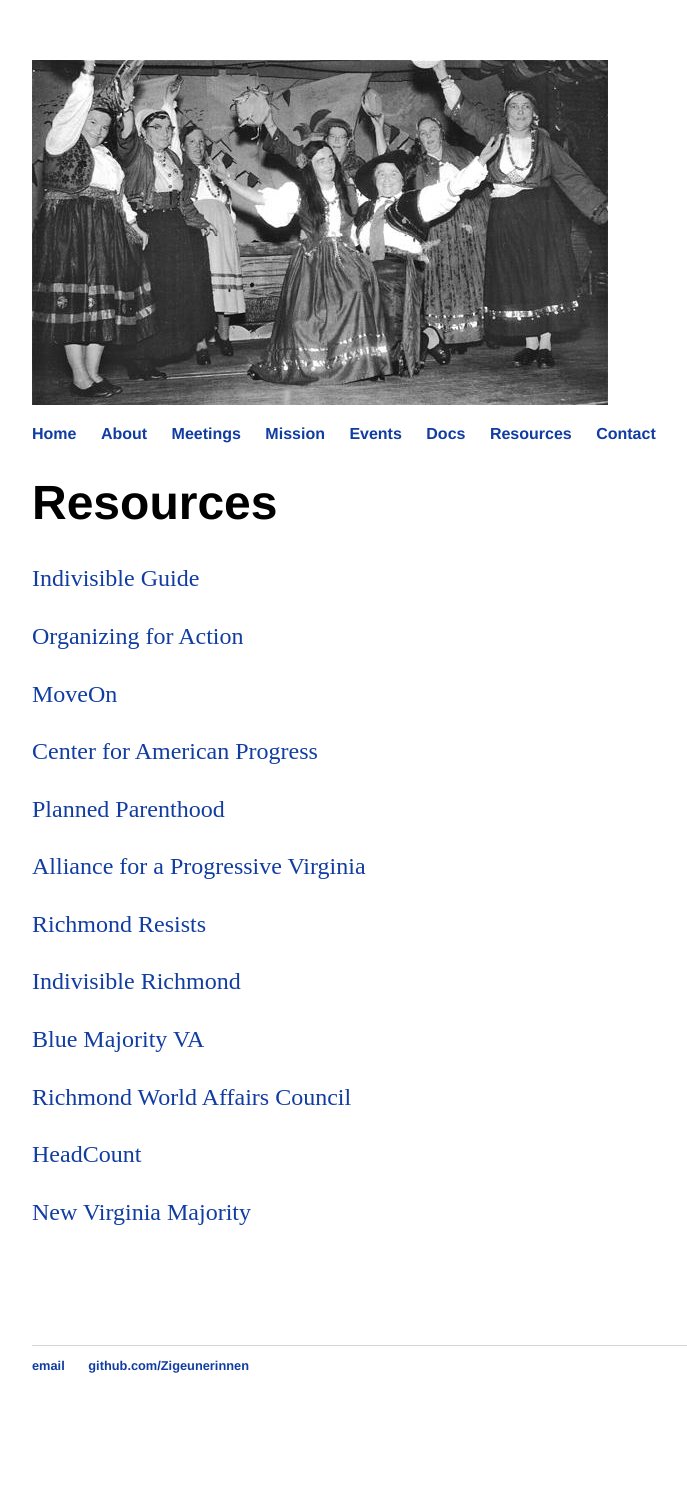
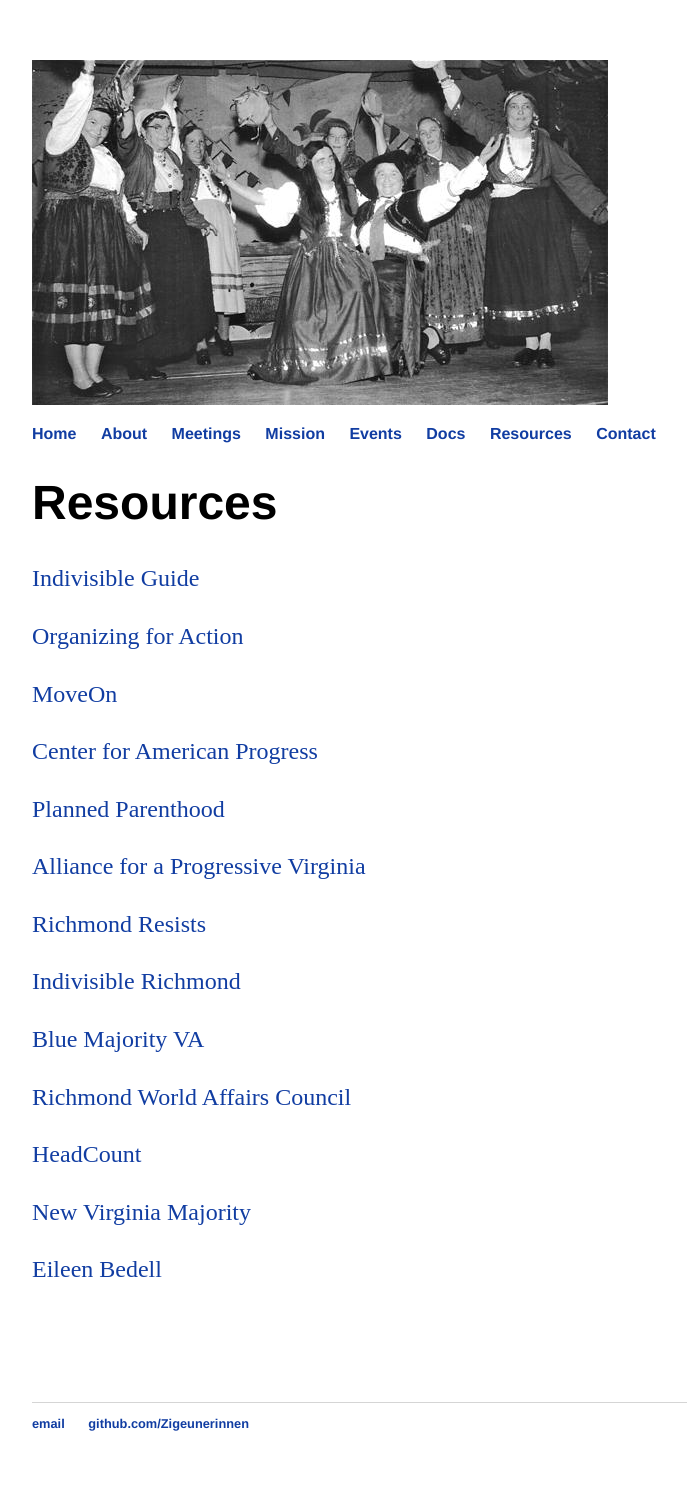
Before and after one commit to vbahole23/vbahole23.github.io, a Jekyll site: the page built from resources/index.md, in a window 1280 px wide. Shown: the whole page, without its empty margins (160-847 px from the left). Built offline with Jekyll 4.4.1, drawn with Linux system fonts in a browser that asks for light colours; before the commit the page ends 1433 px from its top, so only the background shows below that.

Commit message:
Update index.md

```diff
--- a/resources/index.md
+++ b/resources/index.md
@@ -29,5 +29,7 @@ title: Resources
 
 [New Virginia Majority](http://www.newvirginiamajority.org/)
 
+[Eileen Bedell](http://www.bedellforvirginia.com/)
+
 <br>
 <br>
```
